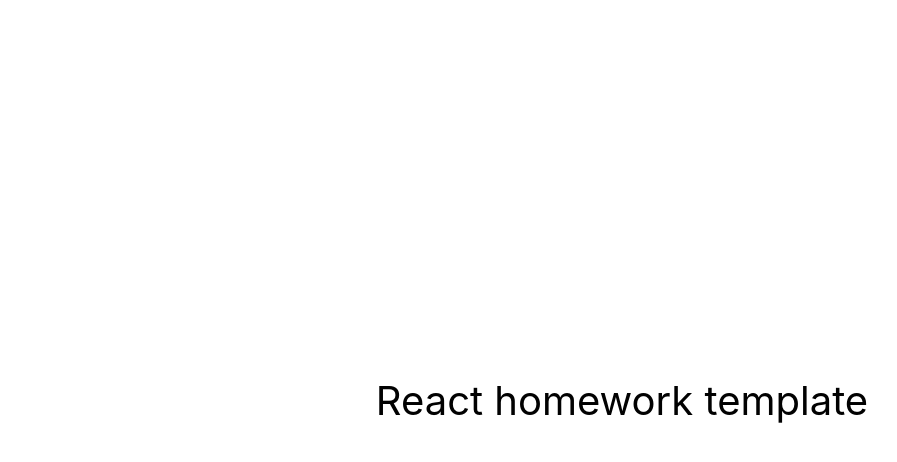
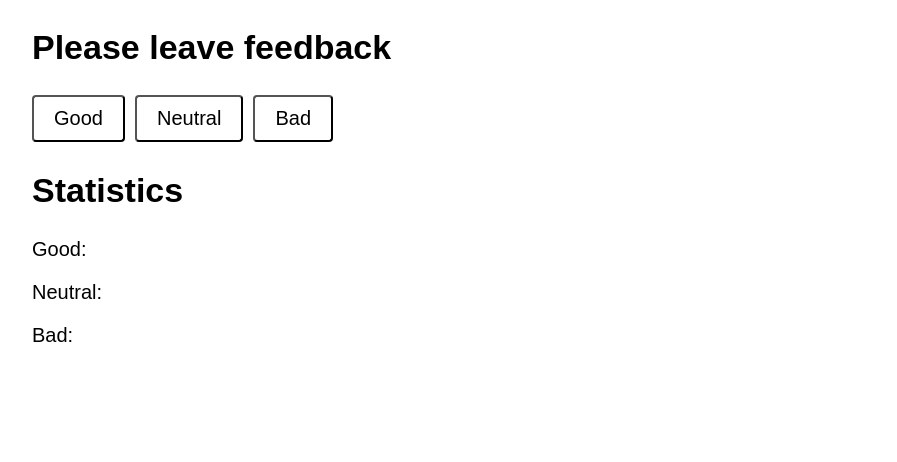
Before and after one commit to nataliapovaliy/goit-react-hw-04-feedback, a React (Create React App) app: page / in a window 1280 px wide. Shown: the top 462 px of the page, without its empty margins (18-915 px from the left). Built offline with nearby package versions, Linux system fonts and the light colour scheme.

Commit message:
render card

```diff
--- a/src/components/App.jsx
+++ b/src/components/App.jsx
@@ -1,16 +1,20 @@
-export const App = () => {
-  return (
-    <div
-      style={{
-        height: '100vh',
-        display: 'flex',
-        justifyContent: 'center',
-        alignItems: 'center',
-        fontSize: 40,
-        color: '#010101'
-      }}
-    >
-      React homework template
-    </div>
-  );
-};
+import React, {Component} from "react";
+import FeedBack from './FeedBack/FeedBack';
+
+class App extends Component {
+  state = {
+    good: 0,
+    neutral: 0,
+    bad: 0
+  }
+
+  render() {
+      return (
+        <>
+          {<FeedBack />}
+        </>
+      )
+}
+}
+
+export default App
--- /dev/null
+++ b/src/components/FeedBack/FeedBack.jsx
@@ -0,0 +1,31 @@
+import React, { Component } from "react";
+import css from './FeedBack.module.css'
+
+class FeedBack extends Component {
+    state = {
+        good: 0,
+        neutral: 0,
+        bad: 0
+    }
+
+    render() {
+        return (
+            <>
+                <div className={css.feedback}>
+                    <h2 className={css.title}>Please leave feedback</h2>
+                    <button type='button' className={css.btn}>Good</button>
+                    <button type='button' className={css.btn}>Neutral</button>
+                    <button type='button' className={css.btn}>Bad</button>
+                    <div>
+                        <h2 className={css.title}>Statistics</h2>
+                        <p className={css.item}>Good:</p>
+                        <p className={css.item}>Neutral:</p>
+                        <p className={css.item}>Bad:</p>
+                    </div>
+                </div>
+                </>
+            )
+        }
+}
+
+export default FeedBack
--- /dev/null
+++ b/src/components/FeedBack/FeedBack.module.css
@@ -0,0 +1,32 @@
+.feedback {
+  margin: auto;
+  margin-left: 50px;
+  font-family: Arial, Helvetica, sans-serif;
+}
+
+.btn {
+  font-size: 20px;
+  padding: 10px 20px;
+  background-color: white;
+  border-radius: 4px;
+}
+
+.btn:hover {
+  background-color: blue;
+}
+
+.btn:active {
+  background-color: white;
+}
+
+.btn:not(lastchild) {
+  margin-right: 10px;
+}
+
+.title {
+  font-size: 34px;
+}
+
+.item {
+  font-size: 20px;
+}
--- a/src/index.js
+++ b/src/index.js
@@ -1,6 +1,6 @@
 import React from 'react';
 import ReactDOM from 'react-dom/client';
-import { App } from 'components/App';
+import App from 'components/App';
 import './index.css';
 
 ReactDOM.createRoot(document.getElementById('root')).render(
```
